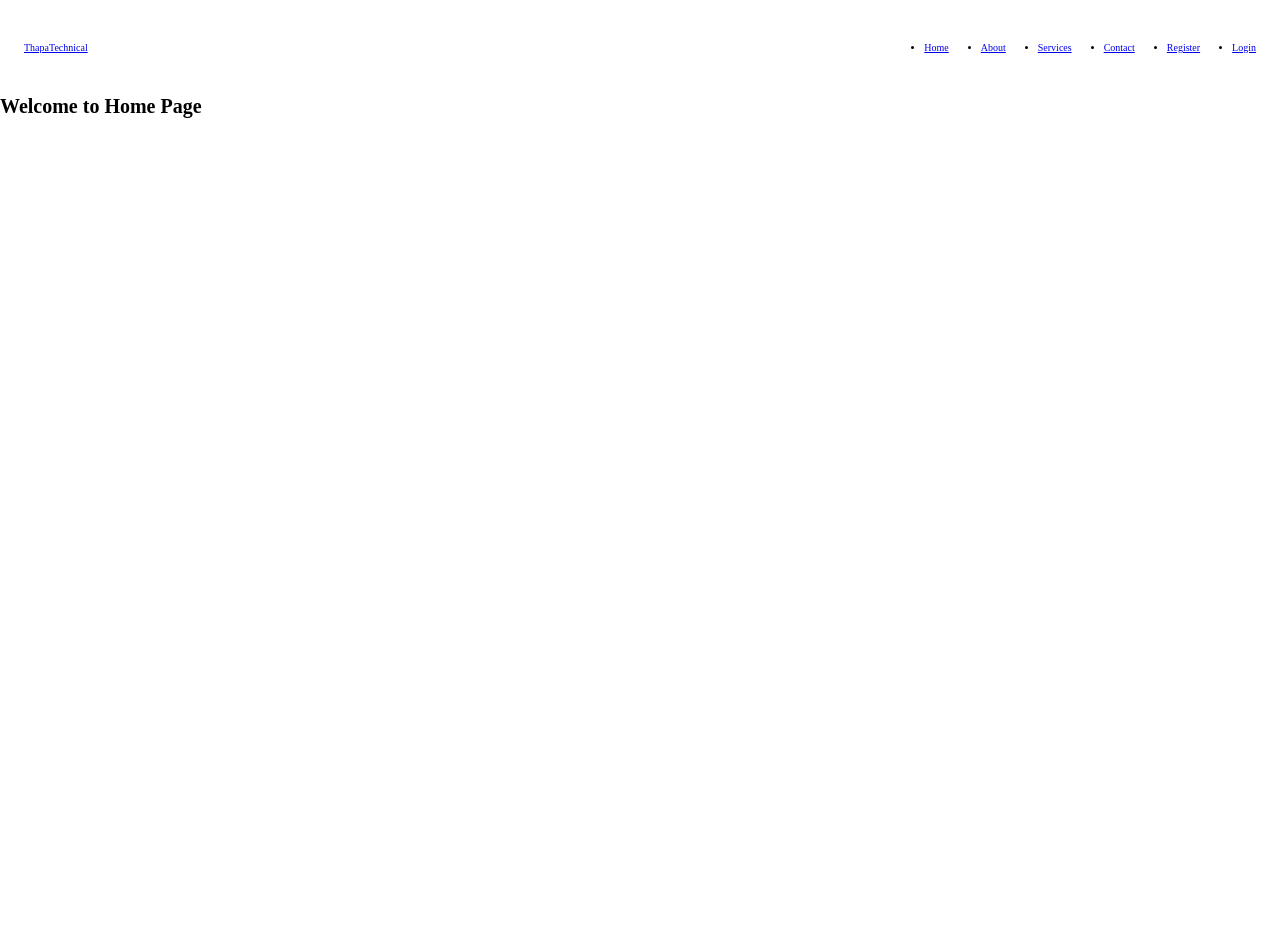
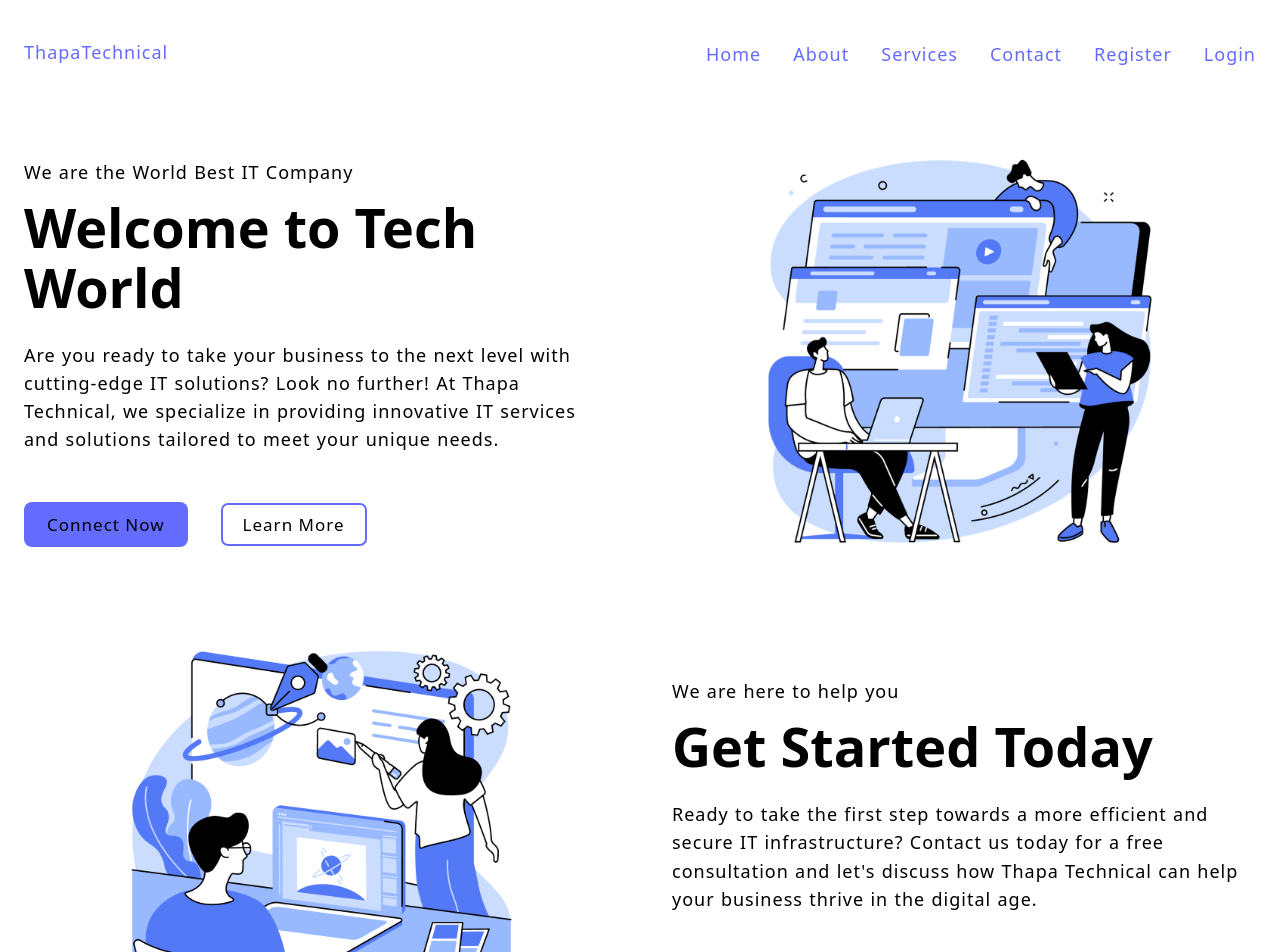
Before and after one commit to aryadishant414/MERN_BASE_2024, a React (Vite) app in the folder client/: page / in a window 1280 px wide. Shown: the top 952 px of the page. Before the commit the page ends 800 px from the top, so only its background shows below. Built offline with nearby package versions, Linux system fonts and the light colour scheme.

Commit message:
Home page styling done

```diff
--- a/client/src/index.css
+++ b/client/src/index.css
@@ -1,9 +1,171 @@
-*{
+* {
+    margin: 0;
     padding: 0;
+    box-sizing: border-box;
+    font-family: Urbanist, system-ui, Avenir, Helvetica, Arial, sans-serif;
+    color-scheme: light dark;
+  }
+
+  :root {
+    --bg-color: #f4f3ff;
+    --btn-color: #646cff;
+    --dark-color: #242424;
+    --helper-color: #99b9ff;
+  }
+
+  html {
+    font-size: 62.5%;
+  }
+
+  /*? base style */
+
+  body {
     margin: 0;
-    box-sizing: border-box;
-}
+    /* display: flex;
+    place-items: center; */
+    /* min-width: 32rem; */
+    min-height: 100vh;
+  }
 
-html {
-    font-size: 62.5%;
-}
+
+  h1 {
+    font-size: 5.4rem;
+    line-height: 1.1;
+    font-weight: bold;
+  }
+
+  p,
+  li,
+  label,
+  input,
+  textarea {
+    font-size: 1.8rem;
+    line-height: 1.56;
+    letter-spacing: 0.1rem;
+    word-spacing: 0.06rem;
+  }
+
+  a {
+    font-weight: 500;
+    font-size: 1.8rem;
+    letter-spacing: 0.1rem;
+    color: var(--btn-color);
+    text-decoration: inherit;
+  }
+
+  li {
+    list-style: none;
+  }
+
+  /*? layout Rule  */
+
+  .container {
+    max-width: 140rem;
+    padding: 4rem 2.4rem;
+    margin: 0 auto;
+  }
+
+  .grid {
+    display: grid;
+    gap: 6.4rem;
+  }
+
+  .grid-two-cols {
+    grid-template-columns: repeat(2, 1fr);
+  }
+
+  .grid-four-cols {
+    grid-template-columns: repeat(4, 1fr);
+  }
+
+  /*? Module Rules / Reusable */
+  button {
+    text-transform: capitalize;
+    padding: 1rem 2.2rem;
+    font-size: 1.7rem;
+    font-weight: 500;
+    background-color: var(--btn-color);
+    border-radius: 0.8rem;
+    -webkit-border-radius: 0.8rem;
+    -moz-border-radius: 0.8rem;
+    -ms-border-radius: 0.8rem;
+    -o-border-radius: 0.8rem;
+    border: 0.1rem solid transparent;
+    cursor: pointer;
+    letter-spacing: 0.1rem;
+    transition: border-color 0.3s;
+    -webkit-transition: border-color 0.3s;
+    -moz-transition: border-color 0.3s;
+    -ms-transition: border-color 0.3s;
+    -o-transition: border-color 0.3s;
+  }
+
+  .secondary-btn {
+    background-color: transparent;
+    box-shadow: inset 0 0 0 0.2rem var(--btn-color);
+    margin-left: 3.2rem;
+  }
+
+  /***** Hero Section *****/
+
+  .section-hero {
+    /* border: 2px solid red; */
+    & .grid {
+      align-items: center;
+    }
+
+    .hero-content {
+        /* border: 2px solid red; */
+      & p {
+        /* border: 2px solid rgb(199, 13, 255); */
+        margin: 2.4rem 0 4.8rem 0;
+        &:first-child {
+        /* border: 2px solid red; */
+          margin: 0 0 1.2rem 0;
+        }
+      }
+    }
+
+    .hero-image {
+      display: flex;
+      justify-content: center;
+      & img {
+        width: 70%;
+        height: auto;
+      }
+    }
+  }
+
+  /***** End Hero  *****/
+
+  /***** analytics Section *****/
+
+  .section-analytics {
+    margin: 9.6rem 0;
+
+    & .container {
+      background-color: var(--bg-color);
+      border-radius: 1rem;
+    }
+
+    & .grid {
+      color: var(--dark-color);
+
+      & .div1 {
+        text-align: center;
+        border-right: 0.2rem solid var(--dark-color);
+
+        &:last-child {
+          border: none;
+        }
+        & h2 {
+          font-size: 4.8rem;
+        }
+        & p {
+          text-transform: capitalize;
+        }
+      }
+    }
+  }
+
+  /***** End analytics Section *****/
--- a/client/src/pages/HomePage.jsx
+++ b/client/src/pages/HomePage.jsx
@@ -1,7 +1,77 @@
 export const HomePage = () => {
-    return (
-        <>
-            <h1>Welcome to Home Page</h1>
-        </>
-    )
-}
+  return (
+    <>
+      <main>
+        <section className="section-hero">
+          <div className="container grid grid-two-cols">
+            <div className="hero-content">
+              <p>We are the World Best IT Company</p>
+              <h1>Welcome to Tech World</h1>
+              <p>
+                Are you ready to take your business to the next level with
+                cutting-edge IT solutions? Look no further! At Thapa Technical,
+                we specialize in providing innovative IT services and solutions
+                tailored to meet your unique needs.
+              </p>
+              <div className="btn btn-group">
+                <a href="/contact">
+                  <button className="btn">connect now</button>
+                </a>
+                <a href="/services">
+                  <button className="btn secondary-btn">learn more</button>
+                </a>
+              </div>
+            </div>
+
+            {/* hero images  */}
+            <div className="hero-image">
+              <img
+                src="/images/home.png"
+                alt="coding together"
+                width="400"
+                height="500"
+              />
+            </div>
+          </div>
+        </section>
+      </main>
+
+      {/* 2nd section  */}
+      {/* <Analytics /> */}
+
+      {/* 3rd section  */}
+      <section className="section-hero">
+        <div className="container grid grid-two-cols">
+          {/* hero images  */}
+          <div className="hero-image">
+            <img
+              src="/images/design.png"
+              alt="coding together"
+              width="400"
+              height="500"
+            />
+          </div>
+
+          <div className="hero-content">
+            <p>We are here to help you</p>
+            <h1>Get Started Today</h1>
+            <p>
+              Ready to take the first step towards a more efficient and secure
+              IT infrastructure? Contact us today for a free consultation and
+              let's discuss how Thapa Technical can help your business thrive in
+              the digital age.
+            </p>
+            <div className="btn btn-group">
+              <a href="/contact">
+                <button className="btn">connect now</button>
+              </a>
+              <a href="/services">
+                <button className="btn secondary-btn">learn more</button>
+              </a>
+            </div>
+          </div>
+        </div>
+      </section>
+    </>
+  );
+};
```
